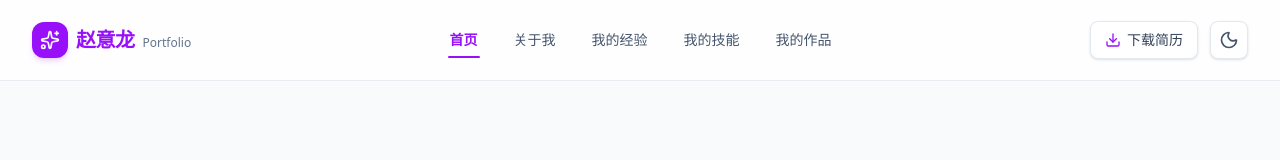
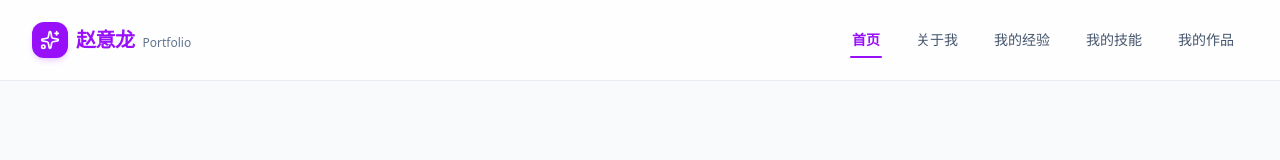
Before and after one commit to zhaoyilong42-lab/AI-, a React (Vite) app: page / in a window 1280 px wide. Shown: the top 160 px of the page. Built offline with nearby package versions, Linux system fonts and the light colour scheme.

Commit message:
Update Navbar.tsx
Signed-off-by: zhaoyilong42-lab <zhaoyilong42@gmail.com>

```diff
--- a/src/components/Navbar.tsx
+++ b/src/components/Navbar.tsx
@@ -1,22 +1,16 @@
 import React from 'react';
 import { ActiveTab } from '../types';
-import { Sun, Moon, Download, Sparkles } from 'lucide-react';
+import { Sparkles } from 'lucide-react';
 
 interface NavbarProps {
   activeTab: ActiveTab;
   setActiveTab: (tab: ActiveTab) => void;
-  isDarkMode: boolean;
-  toggleDarkMode: () => void;
-  onOpenResume: () => void;
   userName: string;
 }
 
 export const Navbar: React.FC<NavbarProps> = ({
   activeTab,
   setActiveTab,
-  isDarkMode,
-  toggleDarkMode,
-  onOpenResume,
   userName
 }) => {
   const navItems: { id: ActiveTab; label: string; enLabel: string }[] = [
@@ -72,31 +66,6 @@ export const Navbar: React.FC<NavbarProps> = ({
               );
             })}
           </nav>
-
-          {/* Right Action Controls */}
-          <div className="flex items-center gap-2 sm:gap-3">
-            {/* Download Resume Button */}
-            <button
-              onClick={onOpenResume}
-              className="hidden sm:inline-flex items-center gap-1.5 px-3.5 py-2 text-xs sm:text-sm font-medium text-slate-700 dark:text-slate-200 bg-white dark:bg-slate-800 border border-slate-200 dark:border-slate-700 rounded-lg hover:bg-slate-50 dark:hover:bg-slate-700 transition-colors shadow-sm"
-            >
-              <Download className="w-4 h-4 text-purple-600 dark:text-purple-400" />
-              <span>下载简历</span>
-            </button>
-
-            {/* Dark Mode Switch Toggle */}
-            <button
-              onClick={toggleDarkMode}
-              aria-label="切换深色/浅色模式"
-              className="p-2 text-slate-600 dark:text-slate-300 bg-white dark:bg-slate-800 border border-slate-200 dark:border-slate-700 rounded-lg hover:bg-slate-100 dark:hover:bg-slate-700 transition-colors shadow-sm"
-            >
-              {isDarkMode ? (
-                <Sun className="w-5 h-5 text-amber-400" />
-              ) : (
-                <Moon className="w-5 h-5 text-slate-600" />
-              )}
-            </button>
-          </div>
         </div>
 
         {/* Mobile Sub-Navigation Bar */}
```
